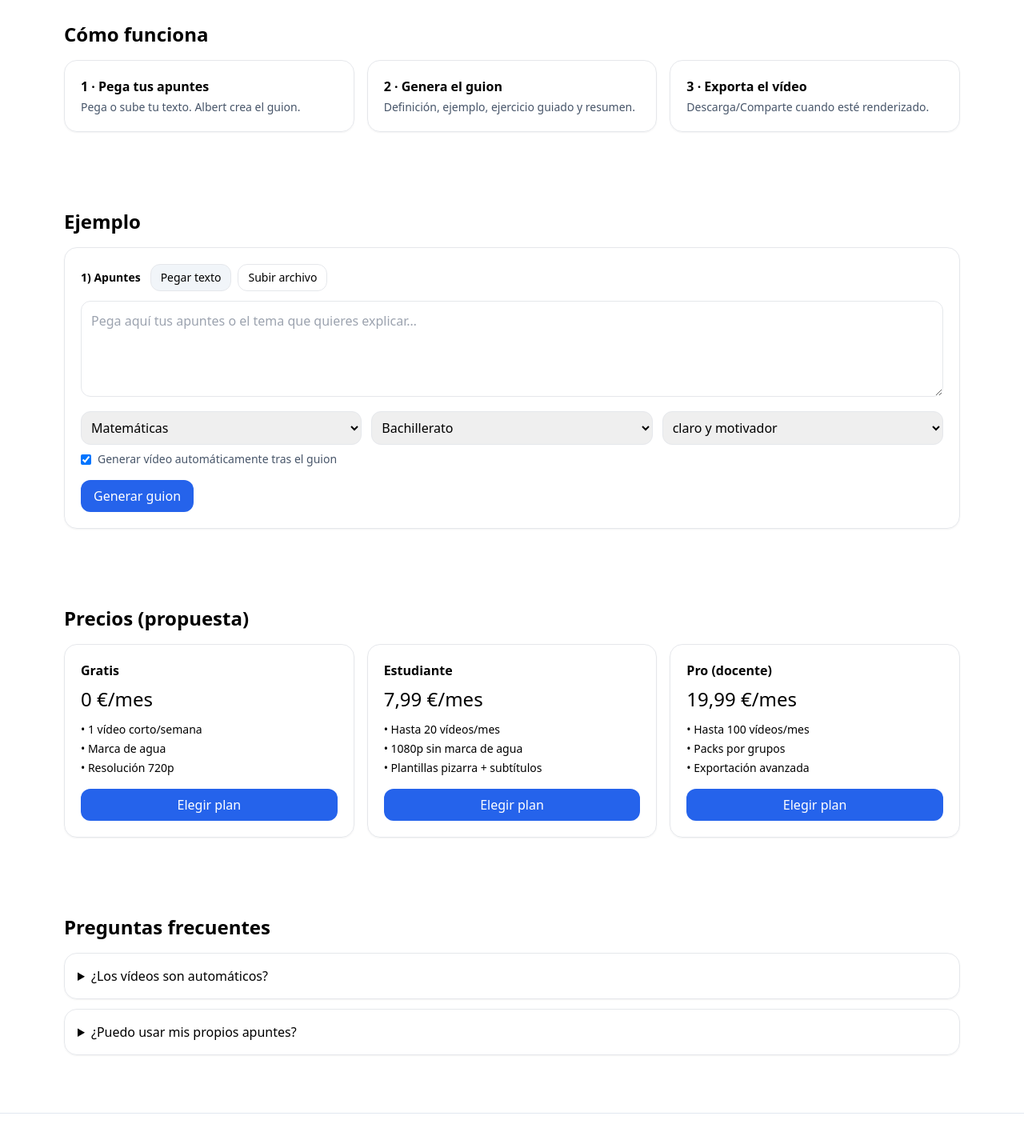
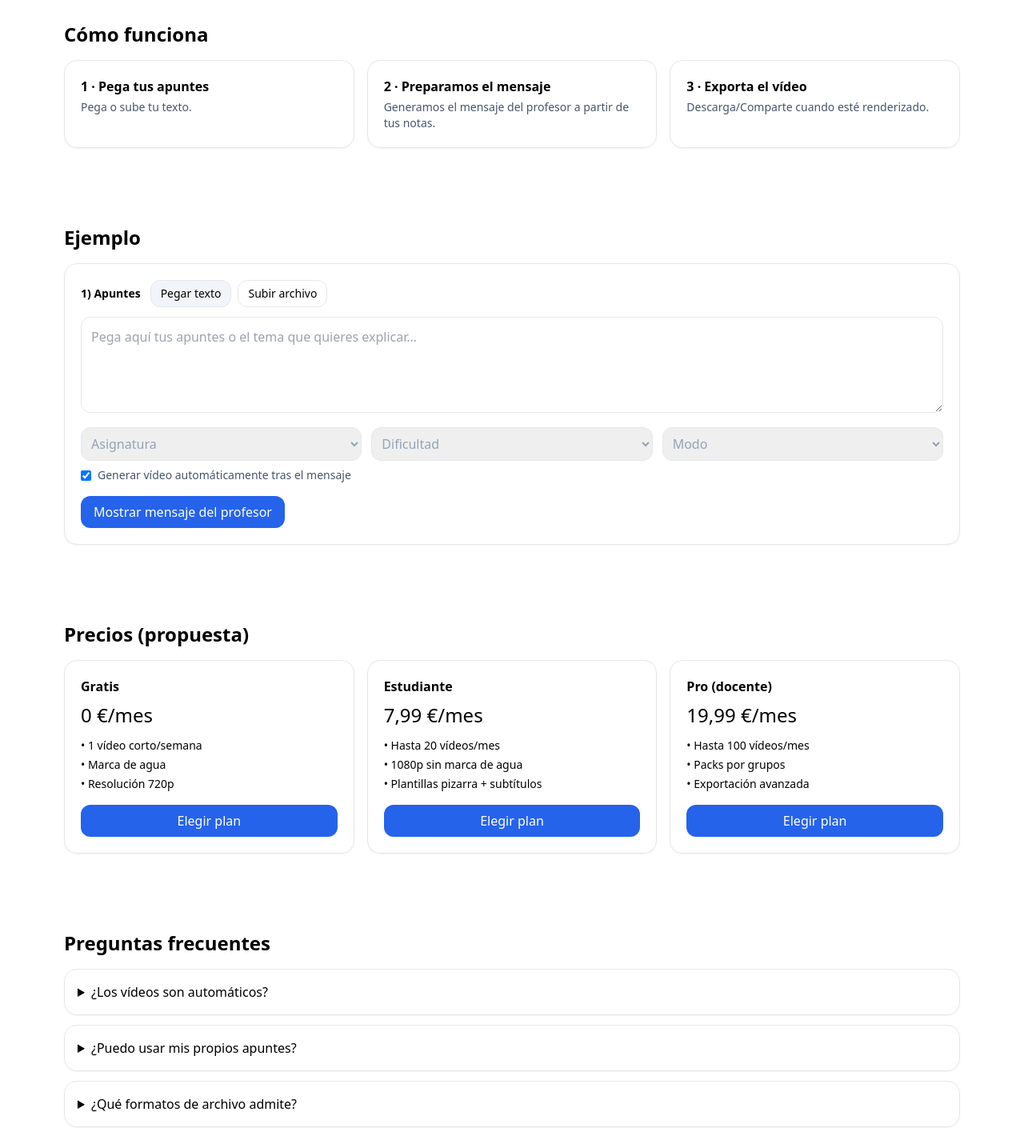
Before and after one commit to maarcosmrt-hub/profesoralbert-web, a React (Create React App) app: page / in a window 1280 px wide. Shown: the part 500-1920 px from the top of the page at 80% size. Built offline with nearby package versions, Linux system fonts and the light colour scheme.

Commit message:
Update App.tsx

```diff
--- a/src/App.tsx
+++ b/src/App.tsx
@@ -6,9 +6,10 @@ export default function App() {
   const [inputMode, setInputMode] = useState<"paste" | "file">("paste");
   const [rawNotes, setRawNotes] = useState("");
   const [script, setScript] = useState("");
-  const [tone, setTone] = useState("claro y motivador");
-  const [subject, setSubject] = useState("Matemáticas");
-  const [level, setLevel] = useState("Bachillerato");
+  // Placeholders vacíos para selects
+  const [tone, setTone] = useState("");
+  const [subject, setSubject] = useState("");
+  const [level, setLevel] = useState("");
   const [loading, setLoading] = useState(false);
   const [videoUrl, setVideoUrl] = useState("");
   const [autoVideo, setAutoVideo] = useState(true);
@@ -31,7 +32,10 @@ Explicación paso a paso:
     setLoading(true);
     await new Promise((r) => setTimeout(r, 700));
 
-  const s = `Hola, soy el Profesor Albert. Hoy trabajaremos ${subject.toLowerCase()} a nivel ${level}.
+    const subjText = subject ? subject.toLowerCase() : "la asignatura que elijas";
+    const levelText = level || "el nivel que elijas";
+
+    const s = `Hola, soy el Profesor Albert. Hoy trabajaremos ${subjText} a nivel ${levelText}.
 
 ${demoExplain(rawNotes)}
 
@@ -48,12 +52,11 @@ En la pizarra verás un ejemplo y luego un mini-reto. ¡Vamos paso a paso!`;
     }
   };
 
-
   const handleGenerateVideo = async () => {
     setLoading(true);
     setVideoUrl("");
     await new Promise((r) => setTimeout(r, 1200));
-    setVideoUrl("mock://albert-video-demo");
+    setVideoUrl("mock://albert-video-ejemplo");
     setLoading(false);
     setStep(3);
   };
@@ -88,7 +91,7 @@ En la pizarra verás un ejemplo y luego un mini-reto. ¡Vamos paso a paso!`;
             <a className="px-3 py-1.5 rounded-xl border border-slate-300 hover:bg-slate-100 text-sm" href="#">
               Entrar
             </a>
-            <a className="px-3 py-1.5 rounded-xl bg-blue-600 text-white hover:bg-blue-700 text-sm" href="#demo">
+            <a className="px-3 py-1.5 rounded-xl bg-blue-600 text-white hover:bg-blue-700 text-sm" href="#ejemplo">
               Probar gratis
             </a>
           </div>
@@ -157,11 +160,11 @@ En la pizarra verás un ejemplo y luego un mini-reto. ¡Vamos paso a paso!`;
         <div className="grid md:grid-cols-3 gap-4 mt-4">
           <div className="p-5 rounded-2xl border bg-white/80 backdrop-blur-sm shadow-sm">
             <div className="font-semibold">1 · Pega tus apuntes</div>
-            <p className="text-sm text-slate-600 mt-1">Pega o sube tu texto. Albert crea el guion.</p>
+            <p className="text-sm text-slate-600 mt-1">Pega o sube tu texto.</p>
           </div>
           <div className="p-5 rounded-2xl border bg-white/80 backdrop-blur-sm shadow-sm">
-            <div className="font-semibold">2 · Genera el guion</div>
-            <p className="text-sm text-slate-600 mt-1">Definición, ejemplo, ejercicio guiado y resumen.</p>
+            <div className="font-semibold">2 · Preparamos el mensaje</div>
+            <p className="text-sm text-slate-600 mt-1">Generamos el mensaje del profesor a partir de tus notas.</p>
           </div>
           <div className="p-5 rounded-2xl border bg-white/80 backdrop-blur-sm shadow-sm">
             <div className="font-semibold">3 · Exporta el vídeo</div>
@@ -170,7 +173,7 @@ En la pizarra verás un ejemplo y luego un mini-reto. ¡Vamos paso a paso!`;
         </div>
       </section>
 
-      {/* Demo */}
+      {/* Ejemplo */}
       <section id="ejemplo" className="max-w-6xl mx-auto px-4 py-12">
         <h3 className="text-2xl font-semibold">Ejemplo</h3>
 
@@ -204,16 +207,18 @@ En la pizarra verás un ejemplo y luego un mini-reto. ¡Vamos paso a paso!`;
           ) : (
             <div className="mt-3">
               <input type="file" className="block" />
-              <p className="text-xs text-slate-500 mt-1">* Demo: no se procesa, es solo UI.</p>
+              <p className="text-xs text-slate-500 mt-1">* Ejemplo: no se procesa, es solo UI.</p>
             </div>
           )}
 
+          {/* Selects con placeholder gris */}
           <div className="mt-3 grid sm:grid-cols-3 gap-3">
             <select
               value={subject}
               onChange={(e) => setSubject(e.target.value)}
-              className="rounded-xl border p-2"
+              className={`rounded-xl border p-2 ${subject ? "text-slate-900" : "text-slate-400"}`}
             >
+              <option value="" disabled>Asignatura</option>
               <option>Matemáticas</option>
               <option>Física</option>
               <option>Química</option>
@@ -224,8 +229,9 @@ En la pizarra verás un ejemplo y luego un mini-reto. ¡Vamos paso a paso!`;
             <select
               value={level}
               onChange={(e) => setLevel(e.target.value)}
-              className="rounded-xl border p-2"
+              className={`rounded-xl border p-2 ${level ? "text-slate-900" : "text-slate-400"}`}
             >
+              <option value="" disabled>Dificultad</option>
               <option>Primaria</option>
               <option>ESO</option>
               <option>Bachillerato</option>
@@ -235,50 +241,50 @@ En la pizarra verás un ejemplo y luego un mini-reto. ¡Vamos paso a paso!`;
             <select
               value={tone}
               onChange={(e) => setTone(e.target.value)}
-              className="rounded-xl border p-2"
+              className={`rounded-xl border p-2 ${tone ? "text-slate-900" : "text-slate-400"}`}
             >
+              <option value="" disabled>Modo</option>
               <option>claro y motivador</option>
               <option>formal y académico</option>
               <option>divertido y cercano</option>
             </select>
           </div>
+
           <label className="mt-2 flex items-center gap-2 text-sm text-slate-600">
             <input
               type="checkbox"
               checked={autoVideo}
               onChange={(e) => setAutoVideo(e.target.checked)}
             />
-  Generar vídeo automáticamente tras el guion
+            Generar vídeo automáticamente tras el mensaje
           </label>
+
           <div className="mt-4">
             <button
               onClick={handleGenerateScript}
               disabled={loading}
               className="px-4 py-2 rounded-xl bg-blue-600 text-white hover:bg-blue-700 disabled:opacity-60"
-  title={loading ? "Generando…" : undefined}
+              title={loading ? "Preparando…" : undefined}
             >
-  {loading ? "Generando guion…" : "Generar guion"}
+              {loading ? "Preparando…" : "Mostrar mensaje del profesor"}
             </button>
           </div>
         </div>
 
-        {/* Paso 2 */}
+        {/* Mensaje del profesor (antes “2) Guion”) */}
         {step >= 2 && (
           <div className="mt-4 p-5 rounded-2xl border bg-white/80 backdrop-blur-sm shadow-sm">
-            <div className="font-semibold">2) Guion</div>
+            <div className="font-semibold">Mensaje del profesor</div>
             <pre className="mt-2 whitespace-pre-wrap text-sm bg-slate-50 p-3 rounded-xl border">
-              {script || "Aquí aparecerá el guion generado."}
+              {script || "Aquí aparecerá el mensaje del profesor basado en tus apuntes."}
             </pre>
-            <div className="mt-3 flex gap-3">
+            <div className="mt-3">
               <button
                 onClick={handleGenerateVideo}
                 disabled={loading}
-                className="px-4 py-2 rounded-xl border hover:bg-slate-100"
+                className="px-4 py-2 rounded-xl bg-blue-600 text-white hover:bg-blue-700 disabled:opacity-60"
               >
-                Generar vídeo (ejemplo)
-              </button>
-              <button className="px-4 py-2 rounded-xl border hover:bg-slate-100" title="Demo">
-                Descargar MP4
+                {loading ? "Preparando vídeo…" : "Generar vídeo"}
               </button>
             </div>
           </div>
@@ -290,7 +296,7 @@ En la pizarra verás un ejemplo y luego un mini-reto. ¡Vamos paso a paso!`;
             <div className="font-semibold">3) Resultado</div>
             {videoUrl ? (
               <div className="mt-2 text-sm text-slate-600">
-                Vídeo listo (demo): <code>{videoUrl}</code>
+                Vídeo listo (ejemplo): <code>{videoUrl}</code>
               </div>
             ) : (
               <div className="mt-2 text-sm text-slate-600">Renderizando…</div>
@@ -336,19 +342,42 @@ En la pizarra verás un ejemplo y luego un mini-reto. ¡Vamos paso a paso!`;
         </div>
       </section>
 
-      {/* FAQ */}
+      {/* Preguntas frecuentes */}
       <section id="preguntas" className="max-w-6xl mx-auto px-4 py-12">
         <h3 className="text-2xl font-semibold">Preguntas frecuentes</h3>
         <div className="mt-4 space-y-3">
           <details className="p-4 rounded-2xl border bg-white/80 backdrop-blur-sm shadow-sm">
             <summary className="cursor-pointer font-medium">¿Los vídeos son automáticos?</summary>
             <p className="mt-2 text-sm text-slate-600">
-              En esta demo solo mostramos la interfaz y el guion. El render de vídeo se añadirá más adelante.
+              En este ejemplo solo mostramos la interfaz y el mensaje del profesor. El render de vídeo se añadirá más adelante.
             </p>
           </details>
+
           <details className="p-4 rounded-2xl border bg-white/80 backdrop-blur-sm shadow-sm">
             <summary className="cursor-pointer font-medium">¿Puedo usar mis propios apuntes?</summary>
             <p className="mt-2 text-sm text-slate-600">Sí, pega tu texto o súbelo como archivo.</p>
+          </details>
+
+          {/* Nuevas preguntas */}
+          <details className="p-4 rounded-2xl border bg-white/80 backdrop-blur-sm shadow-sm">
+            <summary className="cursor-pointer font-medium">¿Qué formatos de archivo admite?</summary>
+            <p className="mt-2 text-sm text-slate-600">
+              En este ejemplo trabajamos con texto pegado. Próximamente añadiremos PDF y DOCX.
+            </p>
+          </details>
+
+          <details className="p-4 rounded-2xl border bg-white/80 backdrop-blur-sm shadow-sm">
+            <summary className="cursor-pointer font-medium">¿Cuánto tarda en generarse un vídeo?</summary>
+            <p className="mt-2 text-sm text-slate-600">
+              El mensaje aparece en segundos. El vídeo final puede tardar 1–3 minutos según la cola de render.
+            </p>
+          </details>
+
+          <details className="p-4 rounded-2xl border bg-white/80 backdrop-blur-sm shadow-sm">
+            <summary className="cursor-pointer font-medium">¿Funciona en español y francés?</summary>
+            <p className="mt-2 text-sm text-slate-600">
+              Sí, el mensaje funciona en ambos idiomas. Las voces y subtítulos se añadirán en próximas versiones.
+            </p>
           </details>
         </div>
       </section>
```
Lines whose indentation alone changed are shown as unchanged.
